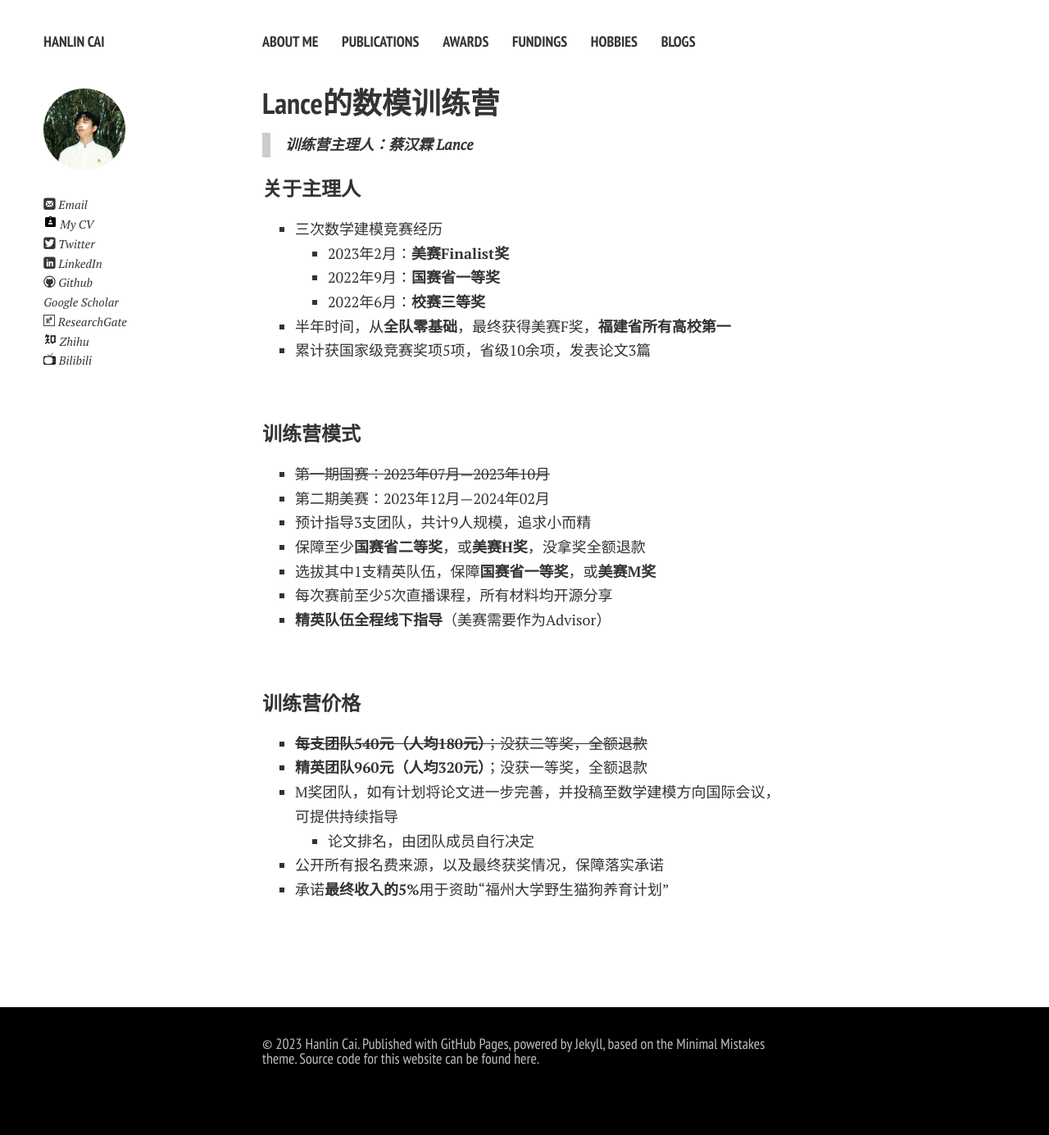
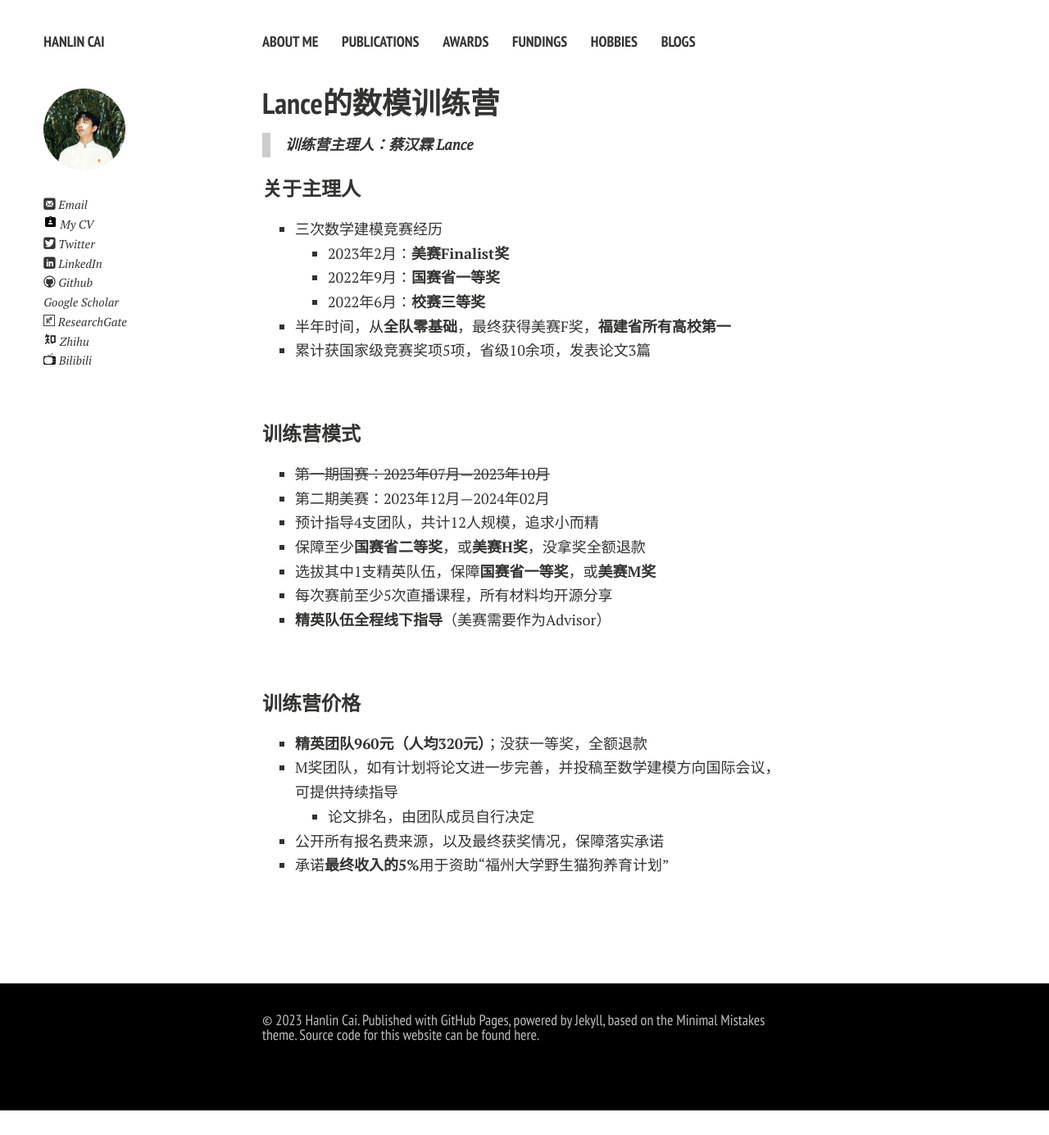
Before and after one commit to GuangLun2000/GuangLun2000.github.io, a Jekyll site: the page built from blogs/modeling.md, in a window 1280 px wide. Shown: the whole page at 82% size. Built offline with Jekyll 4.4.1, drawn with Linux system fonts in a browser that asks for light colours; nearby versions of some CDN libraries; comment, search, counter and statistics services are not loaded; a style sheet for code colours, icons or effects is not loaded; after the commit the page ends 1355 px from its top, so only the background shows below that.

Commit message:
Update modeling.md

```diff
--- a/blogs/modeling.md
+++ b/blogs/modeling.md
@@ -23,7 +23,7 @@ title: Lance Club
 
 - ~~第一期国赛：2023年07月—2023年10月~~
 - 第二期美赛：2023年12月—2024年02月
-- 预计指导3支团队，共计9人规模，追求小而精
+- 预计指导4支团队，共计12人规模，追求小而精
 - 保障至少**国赛省二等奖**，或**美赛H奖**，没拿奖全额退款
 - 选拔其中1支精英队伍，保障**国赛省一等奖**，或**美赛M奖**
 - 每次赛前至少5次直播课程，所有材料均开源分享
@@ -33,7 +33,6 @@ title: Lance Club
 
 ### 训练营价格
 
-- ~~**每支团队540元（人均180元）**；没获二等奖，全额退款~~
 - **精英团队960元（人均320元）**；没获一等奖，全额退款
 - M奖团队，如有计划将论文进一步完善，并投稿至数学建模方向国际会议，可提供持续指导
   - 论文排名，由团队成员自行决定
```
